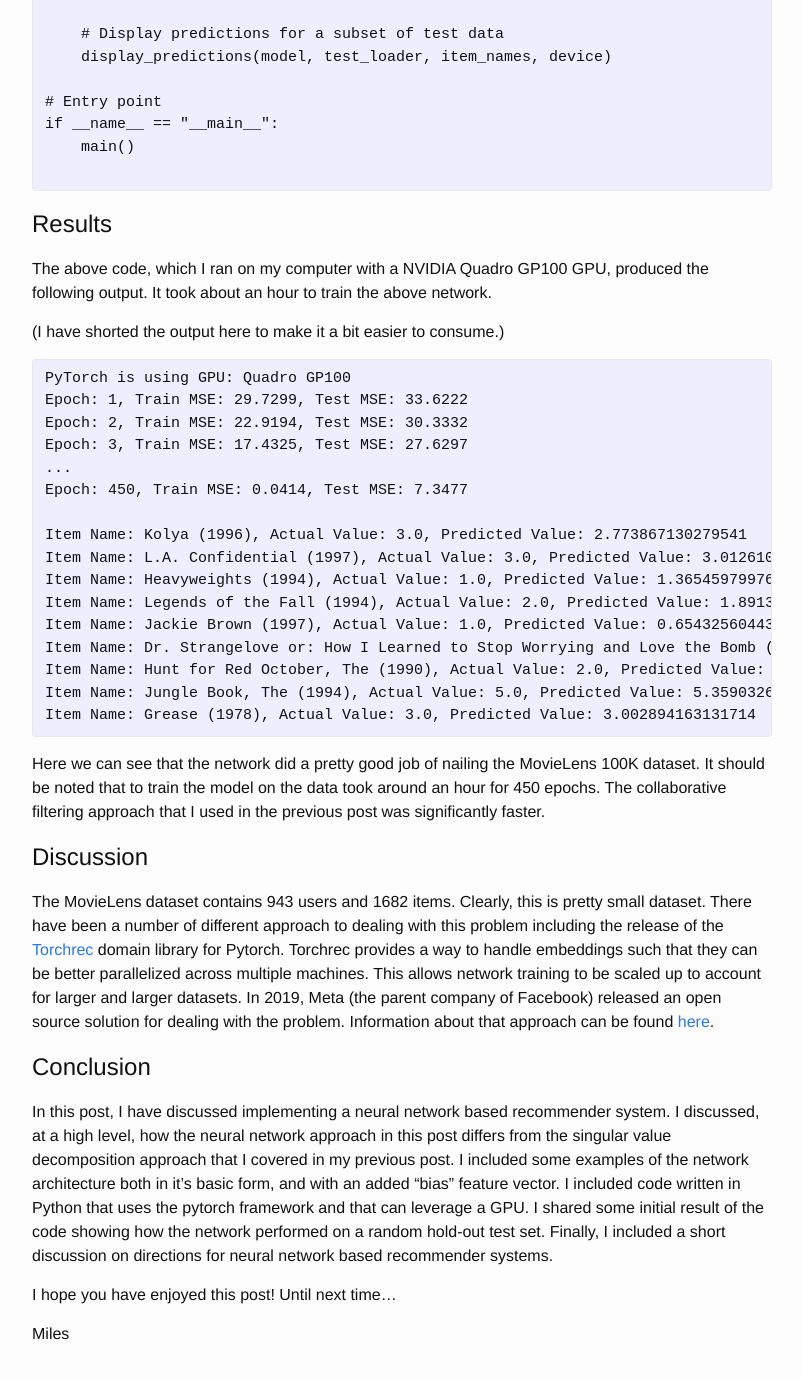
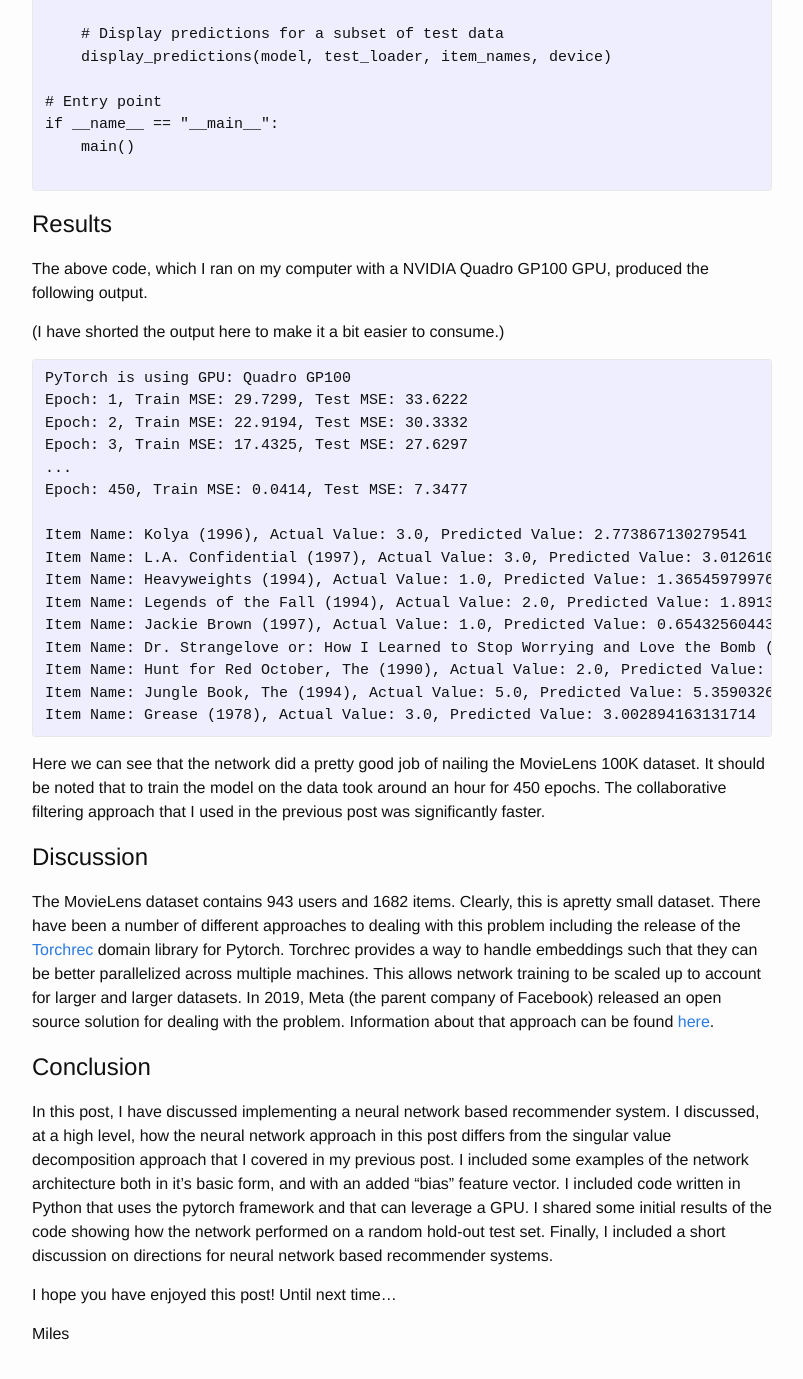
Before and after one commit to fractalbass/data_science, a Jekyll site: the page built from _posts/2024-01-08-data_science_39.md, in a window 1280 px wide and 1400 px high, scrolled down 6048 px. Shown: the top 1379 px of the window, without its empty margins (238-1041 px from the left). Built offline with Jekyll 4.4.1, drawn with Linux system fonts in a browser that asks for light colours; some of the changed text lies outside the part shown.

Commit message:
Still fixing.

```diff
--- a/_posts/2024-01-08-data_science_39.md
+++ b/_posts/2024-01-08-data_science_39.md
@@ -220,7 +220,7 @@ if __name__ == "__main__":
 
 # Results
 
-The above code, which I ran on my computer with a NVIDIA Quadro GP100 GPU, produced the following output. It took about an hour to train the above network.
+The above code, which I ran on my computer with a NVIDIA Quadro GP100 GPU, produced the following output.
 
 (I have shorted the output here to make it a bit easier to consume.)
 
@@ -247,12 +247,12 @@ Here we can see that the network did a pretty good job of nailing the MovieLens
 
 # Discussion
 
-The MovieLens dataset contains 943 users and 1682 items.  Clearly, this is pretty small dataset.  There have been a number of different approach to dealing with this problem including the release of the [Torchrec](https://github.com/pytorch/torchrec) domain library for Pytorch.  Torchrec provides a way to handle embeddings such that they can be better parallelized across multiple machines.  This allows network training to be scaled up to account for larger and larger datasets.  In 2019, Meta (the parent company of Facebook) released an open source solution for dealing with the problem.  Information about that approach can be found [here](https://ai.meta.com/blog/dlrm-an-advanced-open-source-deep-learning-recommendation-model/).
+The MovieLens dataset contains 943 users and 1682 items.  Clearly, this is apretty small dataset.  There have been a number of different approaches to dealing with this problem including the release of the [Torchrec](https://github.com/pytorch/torchrec) domain library for Pytorch.  Torchrec provides a way to handle embeddings such that they can be better parallelized across multiple machines.  This allows network training to be scaled up to account for larger and larger datasets.  In 2019, Meta (the parent company of Facebook) released an open source solution for dealing with the problem.  Information about that approach can be found [here](https://ai.meta.com/blog/dlrm-an-advanced-open-source-deep-learning-recommendation-model/).
 
 
 # Conclusion
 
-In this post, I have discussed implementing a neural network based recommender system.  I discussed, at a high level, how the neural network approach in this post differs from the singular value decomposition approach that I covered in my previous post.  I included some examples of the network architecture both in it's basic form, and with an added "bias" feature vector.  I included code written in Python that uses the pytorch framework and that can leverage a GPU.  I shared some initial result of the code showing how the network performed on a random hold-out test set.  Finally, I included a short discussion on directions for neural network based recommender systems.
+In this post, I have discussed implementing a neural network based recommender system.  I discussed, at a high level, how the neural network approach in this post differs from the singular value decomposition approach that I covered in my previous post.  I included some examples of the network architecture both in it's basic form, and with an added "bias" feature vector.  I included code written in Python that uses the pytorch framework and that can leverage a GPU.  I shared some initial results of the code showing how the network performed on a random hold-out test set.  Finally, I included a short discussion on directions for neural network based recommender systems.
 
 I hope you have enjoyed this post!  Until next time...
 
```
Also changed, not shown: other parts of _posts/2024-01-08-data_science_39.md (+2 -2 lines).
